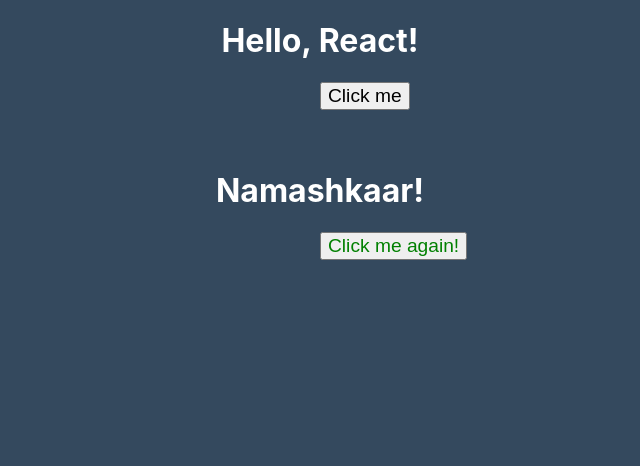
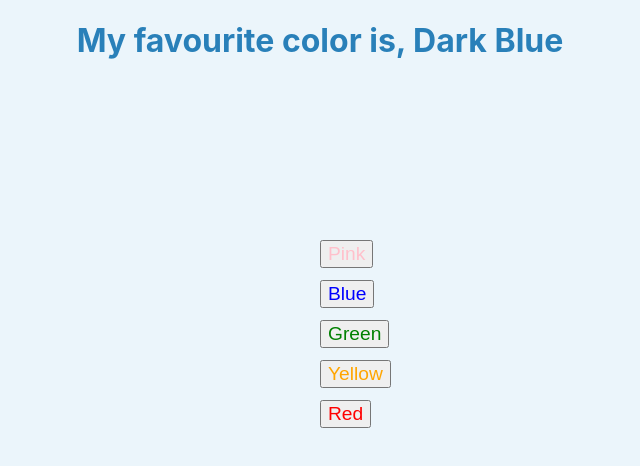
Before and after one commit to priyanshsingh/react_router_and_hooks, a React (Create React App) app: page / in a window 1280 px wide. Shown: the top 466 px of the page, without its empty margins (320-960 px from the left). Built offline with nearby package versions, Linux system fonts and the light colour scheme.

Commit message:
added a new useState hook example

```diff
--- a/public/index.html
+++ b/public/index.html
@@ -15,7 +15,7 @@
 
     <title>React App</title>
   </head>
-  <body bgcolor = "#34495E">
+  <body bgcolor = "#EBF5FB">
     <noscript>You need to enable JavaScript to run this app.</noscript>
     <div id="root"></div>
 
--- a/src/App.js
+++ b/src/App.js
@@ -1,13 +1,15 @@
 // import logo from './logo.svg';
 import './App.css';
-import Hook1 from './components/Hook1';
-import Hooks from './components/Hooks';
+// import Hook1 from './components/Hook1';
+import Hook2 from './components/Hook2';
+// import Hooks from './components/Hooks';
 
 function App() {
   return (
     <>
-      <Hooks/>
-      <Hook1/>
+      {/* <Hooks/>
+      <Hook1/> */}
+      <Hook2/>
     </>
   );
 }
--- /dev/null
+++ b/src/components/Hook2.js
@@ -0,0 +1,34 @@
+import React, { useState } from 'react'
+
+export default function Hook2() {
+    const [color, newColor] = useState("Dark Blue")
+
+    const clickRed = () => {
+        newColor("Red")
+    }
+    const clickYellow = () => {
+        newColor("Yellow")
+    }
+    const clickGreen = () => {
+        newColor("Green")
+    }
+    const clickBlue = () => {
+        newColor("Blue")
+    }
+    const clickPink = () => {
+        newColor("Pink")
+    }
+
+  return (
+    <>
+        <h1 style={{color:"#2980B9", textAlign:'center'}}>My favourite color is, {color}</h1>
+        <div className="wrapper" style={{textAlign:'center'}}>
+            <button style={{position: "absolute",top: "50%", color:'red', fontSize:'1.2rem'}} onClick = {clickRed}>Red</button>
+            <button style={{position: "absolute",top: "45%", color:'orange', fontSize:'1.2rem'}} onClick = {clickYellow}>Yellow</button>
+            <button style={{position: "absolute",top: "40%", color:'green', fontSize:'1.2rem'}} onClick = {clickGreen}>Green</button>
+            <button style={{position: "absolute",top: "35%", color:'blue', fontSize:'1.2rem'}} onClick = {clickBlue}>Blue</button>
+            <button style={{position: "absolute",top: "30%", color:'pink', fontSize:'1.2rem'}} onClick = {clickPink}>Pink</button>
+        </div>
+    </>
+  )
+}
```
